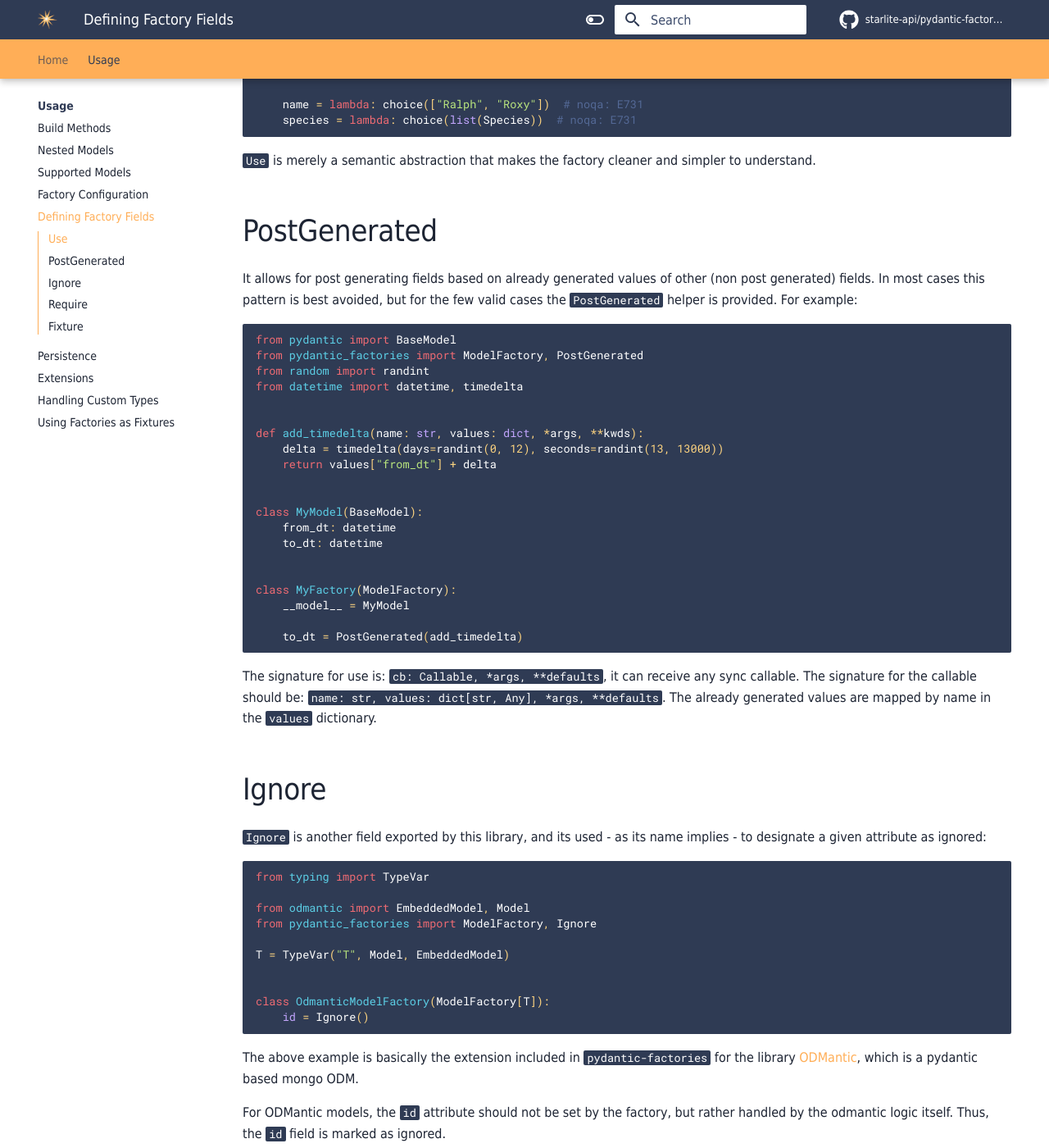
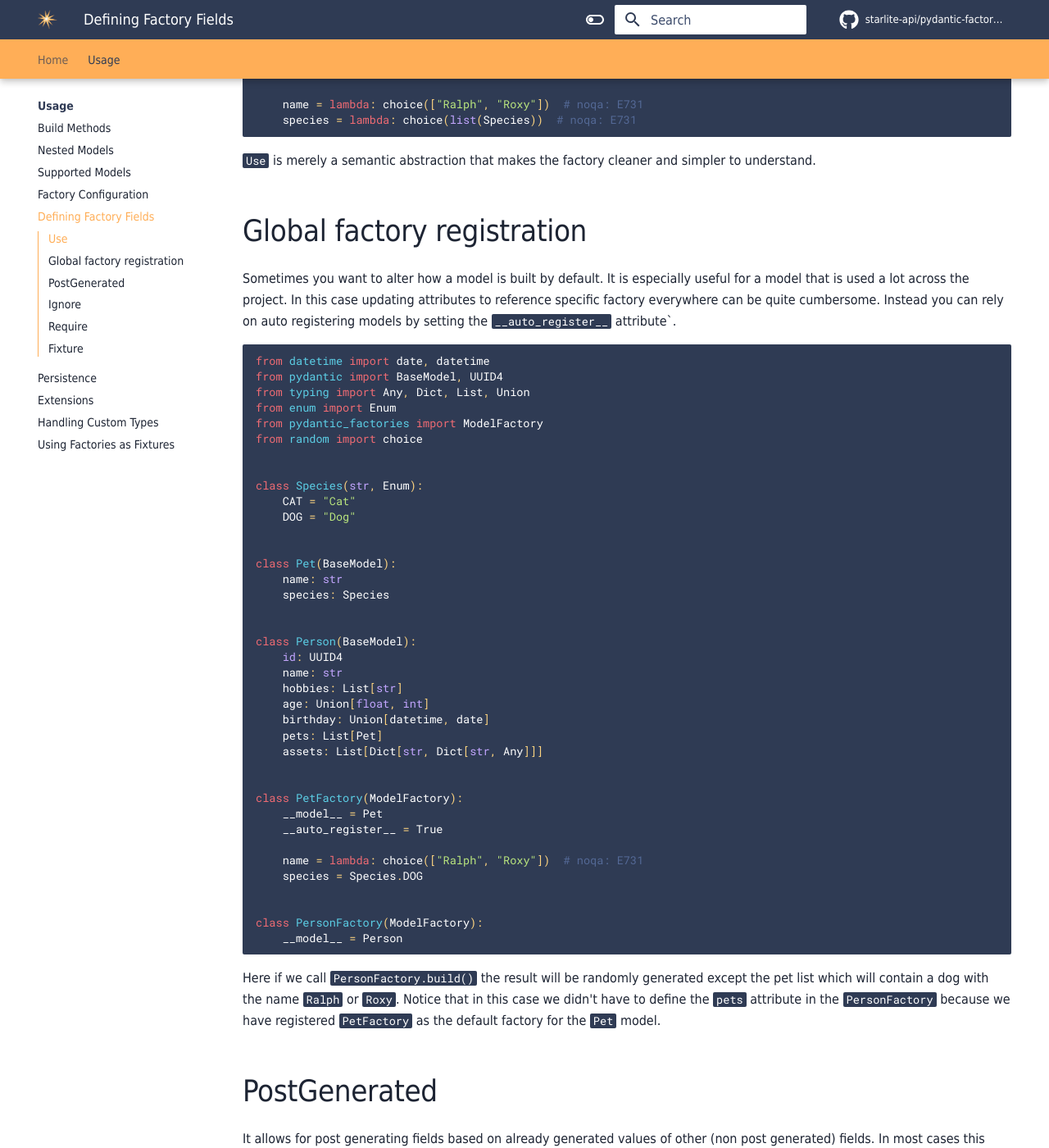
Before and after one commit to litestar-org/polyfactory, an MkDocs documentation site: the page built from docs/usage/4-defining-factory-fields.md, in a window 1280 px wide and 1400 px high, scrolled down 2413 px. Shown: the whole window at 82% size. Built offline with MkDocs 1.6.1 and Material for MkDocs 9.7.7, drawn with Linux system fonts in a browser that asks for light colours; comment, search, counter and statistics services are not loaded.

Commit message:
Add __auto_register__ flag docs (#131)
* Add __auto_register__ flag docs

* Update docs/usage/4-defining-factory-fields.md

Co-authored-by: Na'aman Hirschfeld <nhirschfeld@gmail.com>

* Update docs/usage/4-defining-factory-fields.md

Co-authored-by: Na'aman Hirschfeld <nhirschfeld@gmail.com>

* Update docs/usage/4-defining-factory-fields.md

Co-authored-by: Na'aman Hirschfeld <nhirschfeld@gmail.com>

* Make prettier happy

Co-authored-by: Na'aman Hirschfeld <nhirschfeld@gmail.com>

````diff
--- a/docs/usage/4-defining-factory-fields.md
+++ b/docs/usage/4-defining-factory-fields.md
@@ -122,6 +122,57 @@
 ```
 
 `Use` is merely a semantic abstraction that makes the factory cleaner and simpler to understand.
+
+## Global factory registration
+
+Sometimes you want to alter how a model is built by default. It is especially useful for a model that is used a lot across the project. In this case updating attributes to reference specific factory everywhere can be quite cumbersome. Instead
+you can rely on auto registering models by setting the `__auto_register__` attribute`.
+
+```python
+from datetime import date, datetime
+from pydantic import BaseModel, UUID4
+from typing import Any, Dict, List, Union
+from enum import Enum
+from pydantic_factories import ModelFactory
+from random import choice
+
+
+class Species(str, Enum):
+    CAT = "Cat"
+    DOG = "Dog"
+
+
+class Pet(BaseModel):
+    name: str
+    species: Species
+
+
+class Person(BaseModel):
+    id: UUID4
+    name: str
+    hobbies: List[str]
+    age: Union[float, int]
+    birthday: Union[datetime, date]
+    pets: List[Pet]
+    assets: List[Dict[str, Dict[str, Any]]]
+
+
+class PetFactory(ModelFactory):
+    __model__ = Pet
+    __auto_register__ = True
+
+    name = lambda: choice(["Ralph", "Roxy"])  # noqa: E731
+    species = Species.DOG
+
+
+class PersonFactory(ModelFactory):
+    __model__ = Person
+```
+
+Here if we call `PersonFactory.build()` the result will be randomly generated except the pet list which will
+contain a dog with the name `Ralph` or `Roxy`. Notice that in this case we didn't have to define the `pets`
+attribute in the `PersonFactory` because we have registered `PetFactory` as the default factory for the `Pet`
+model.
 
 ## PostGenerated
 
````
